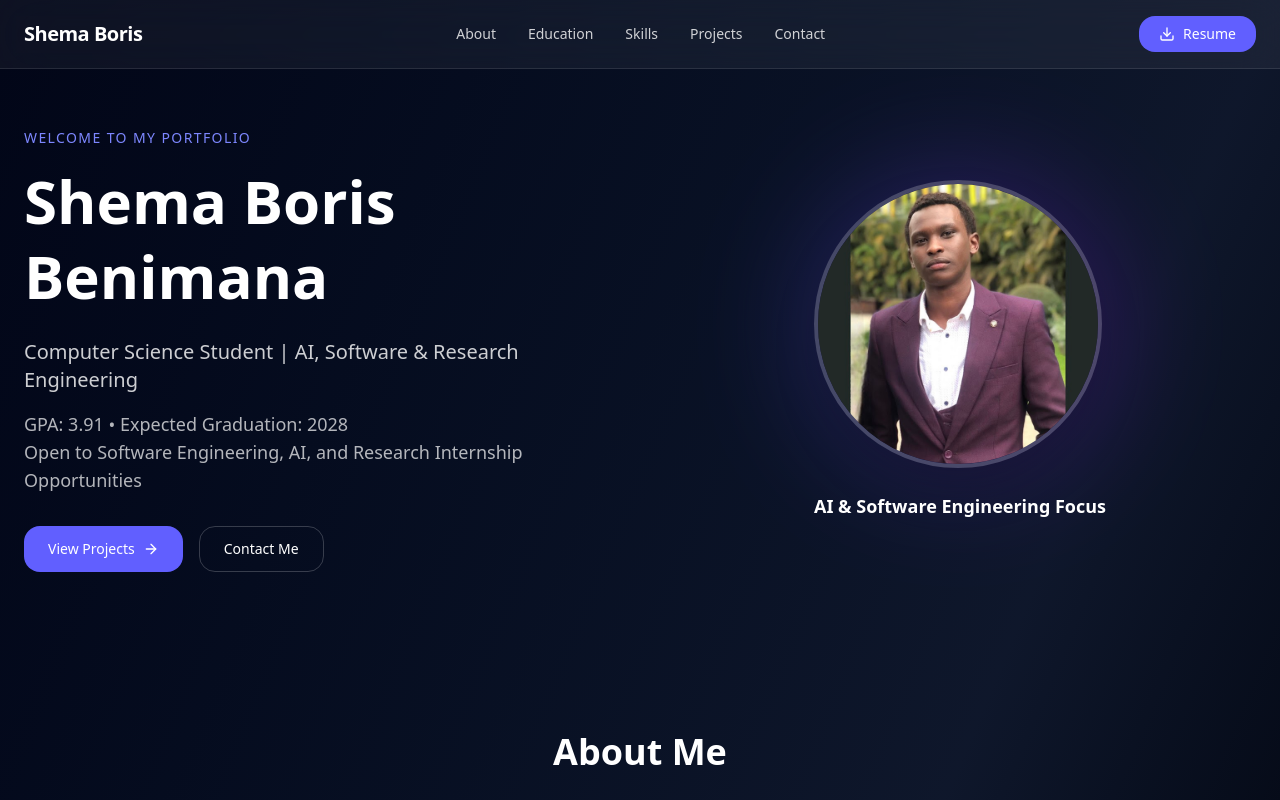
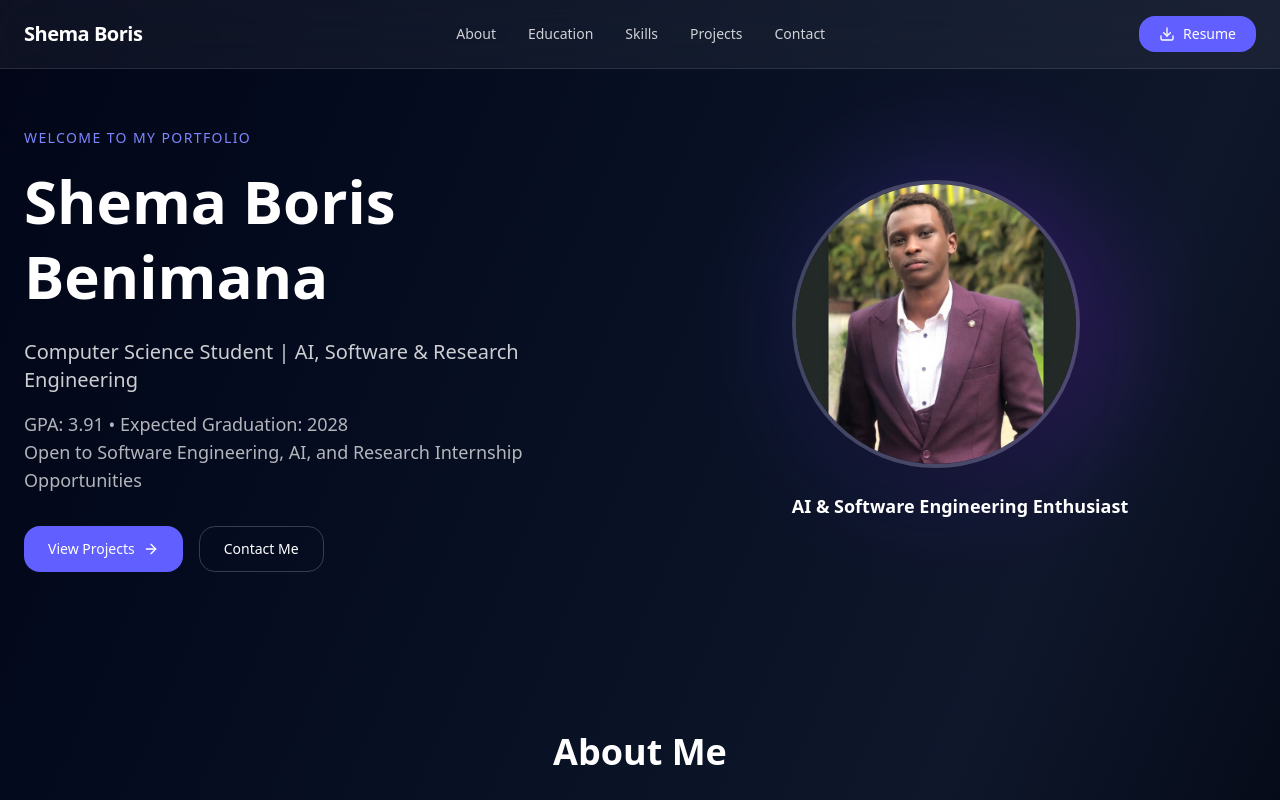
Before and after one commit to shema-boris/My_Portfolio, a React (Vite) app: page / in a window 1280 px wide. Shown: the top 800 px of the page. Built offline with nearby package versions, Linux system fonts and the light colour scheme.

Commit message:
Edited bio

```diff
--- a/src/components/Hero.jsx
+++ b/src/components/Hero.jsx
@@ -59,7 +59,7 @@ const Hero = () => {
               className="w-72 h-72 object-cover rounded-full border-4 border-white/20 shadow-2xl"
             />
             <div className="mt-6 text-center">
-              <p className="text-lg font-semibold">AI &amp; Software Engineering Focus</p>
+              <p className="text-lg font-semibold">AI &amp; Software Engineering Enthusiast</p>
             </div>
           </div>
         </motion.div>
```
